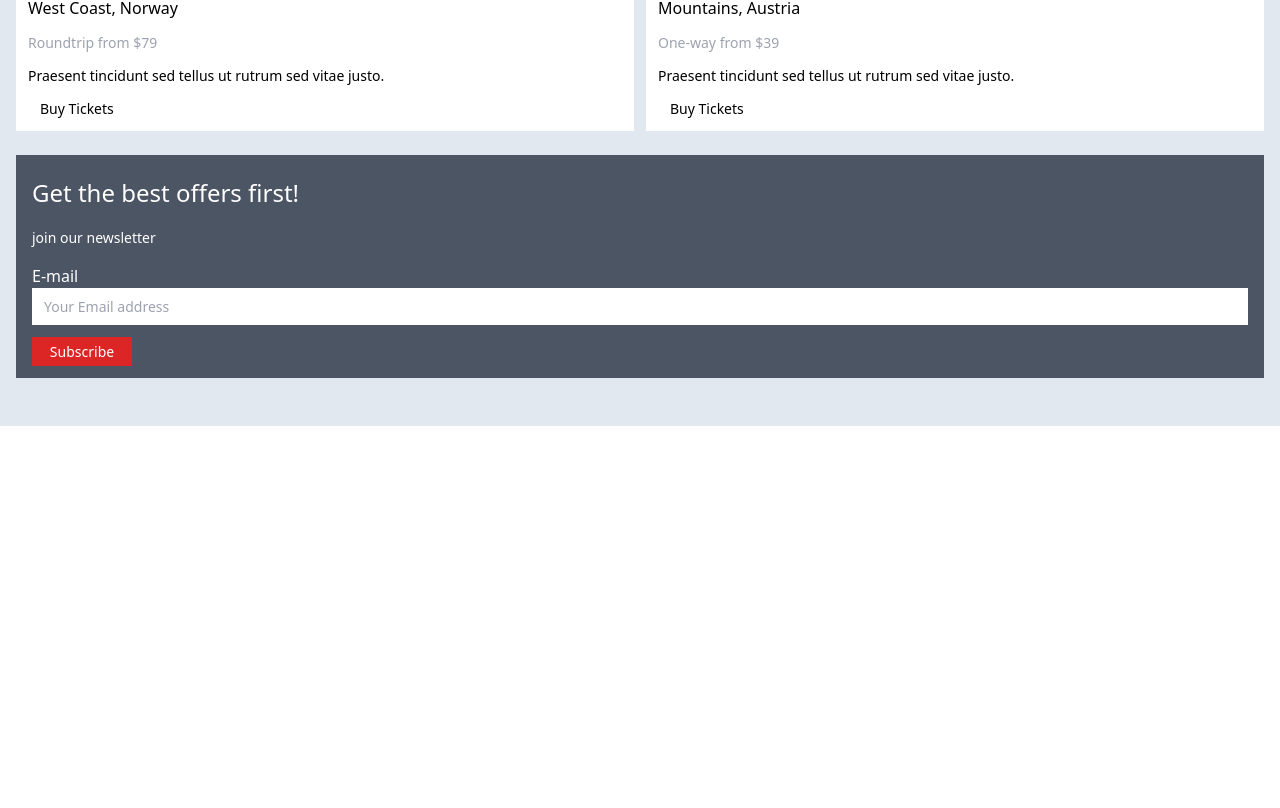
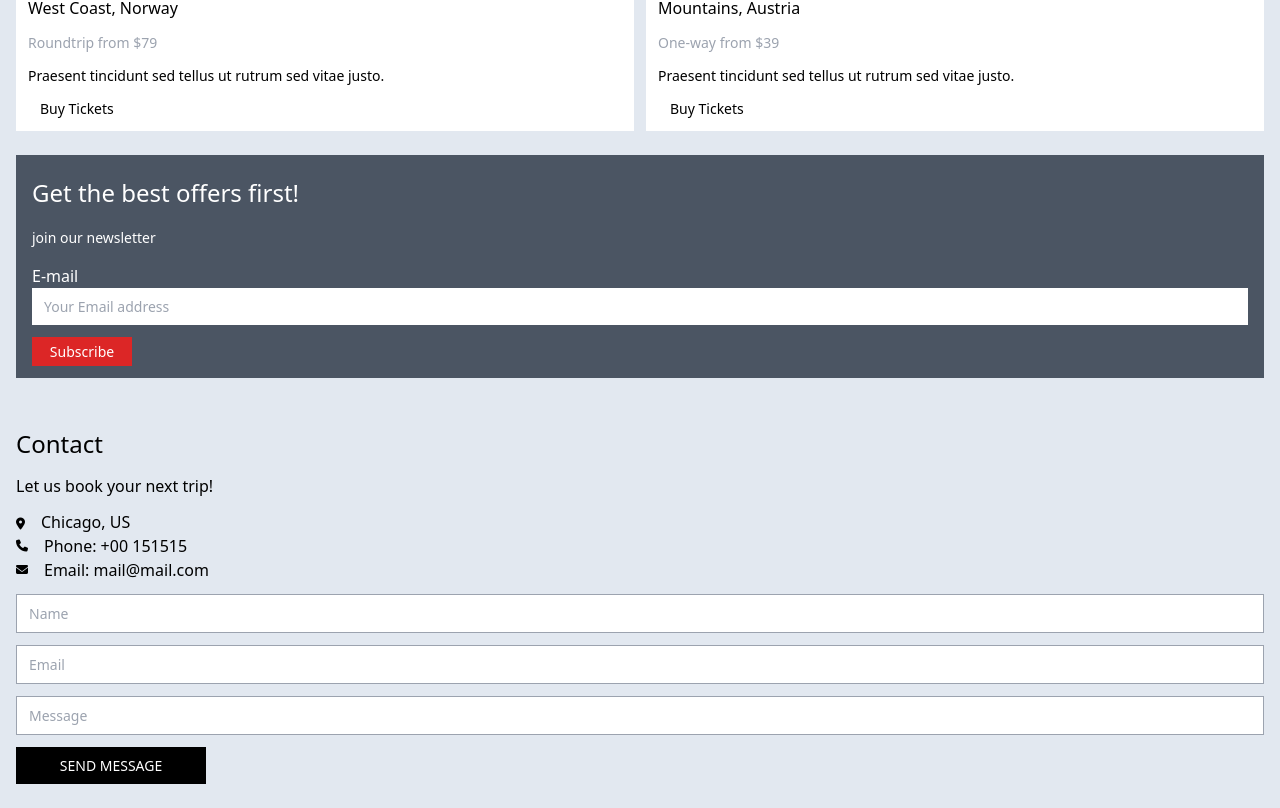
Before and after one commit to jaomanoel/travel-project, a React (Vite) app: page / in a window 1280 px wide. Shown: the part 1805-2613 px from the top of the page. Before the commit the page ends 2231 px from the top, so only its background shows below. Built offline with nearby package versions, Linux system fonts and the light colour scheme.

Commit message:
Created partial contact

```diff
--- a/src/App.tsx
+++ b/src/App.tsx
@@ -4,6 +4,7 @@ import Header from "./ui/components/surface/Header/Header";
 import Explorer from "./ui/partials/explorer/_explorer";
 import Offers from "./ui/partials/offers/_offers";
 import Newsletter from "./ui/partials/newsletter/_newsletter";
+import Contact from "./ui/partials/contact/_contact";
 
 function App() {
     const [count, setCount] = useState(0);
@@ -15,6 +16,7 @@ function App() {
             <Offers />
             <Explorer />
             <Newsletter />
+            <Contact />
         </div>
     );
 }
--- /dev/null
+++ b/src/ui/partials/contact/_contact.tsx
@@ -0,0 +1,64 @@
+import React from "react";
+
+const Contact: React.FC = () => {
+    return (
+        <div className="w-full flex items-center px-16 pb-24 justify-center">
+            <div className="w-full lg:max-w-screen-lg xl:max-w-screen-xl flex flex-col items-start justify-start gap-12">
+                <h4 className="text-2xl">Contact</h4>
+                <p className="text-sm md:text-base">
+                    Let us book your next trip!
+                </p>
+                <div>
+                    <div className="flex items-baseline gap-16">
+                        <i className="fa-solid fa-location-dot text-xs"></i>
+                        <p className="text-sm md:text-base">Chicago, US</p>
+                    </div>
+                    <div className="flex items-center gap-16">
+                        <i className="fa-solid fa-phone text-xs"></i>
+                        <p className="text-sm md:text-base">
+                            Phone: +00 151515
+                        </p>
+                    </div>
+                    <div className="flex items-center gap-16">
+                        <i className="fa-solid fa-envelope text-xs"></i>
+                        <p className="text-sm md:text-base">
+                            Email: mail@mail.com
+                        </p>
+                    </div>
+                </div>
+
+                <form className="w-full flex flex-col gap-12">
+                    <input
+                        className="w-full px-12 py-8 border border-solid border-gray-400 text-sm"
+                        type="text"
+                        name="name"
+                        id="name"
+                        placeholder="Name"
+                    />
+                    <input
+                        className="w-full px-12 py-8 border border-solid border-gray-400 text-sm"
+                        type="text"
+                        name="email"
+                        id="email"
+                        placeholder="Email"
+                    />
+                    <input
+                        className="w-full px-12 py-8 border border-solid border-gray-400 text-sm"
+                        type="text"
+                        name="message"
+                        id="message"
+                        placeholder="Message"
+                    />
+
+                    <input
+                        className="bg-black w-190 px-16 py-8 text-sm text-white uppercase"
+                        type="submit"
+                        value="SEND MESSAGE"
+                    />
+                </form>
+            </div>
+        </div>
+    );
+};
+
+export default Contact;
```
